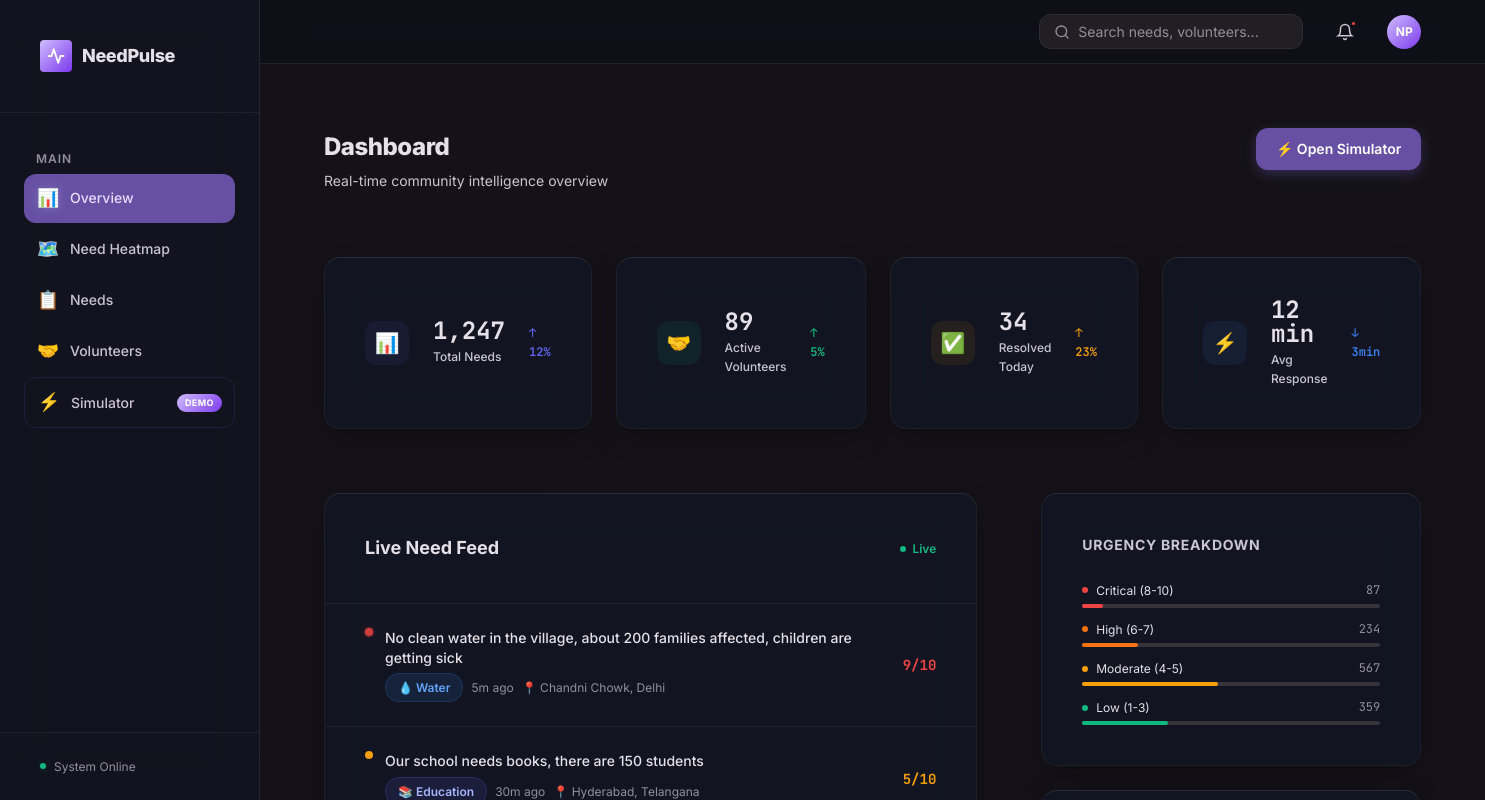
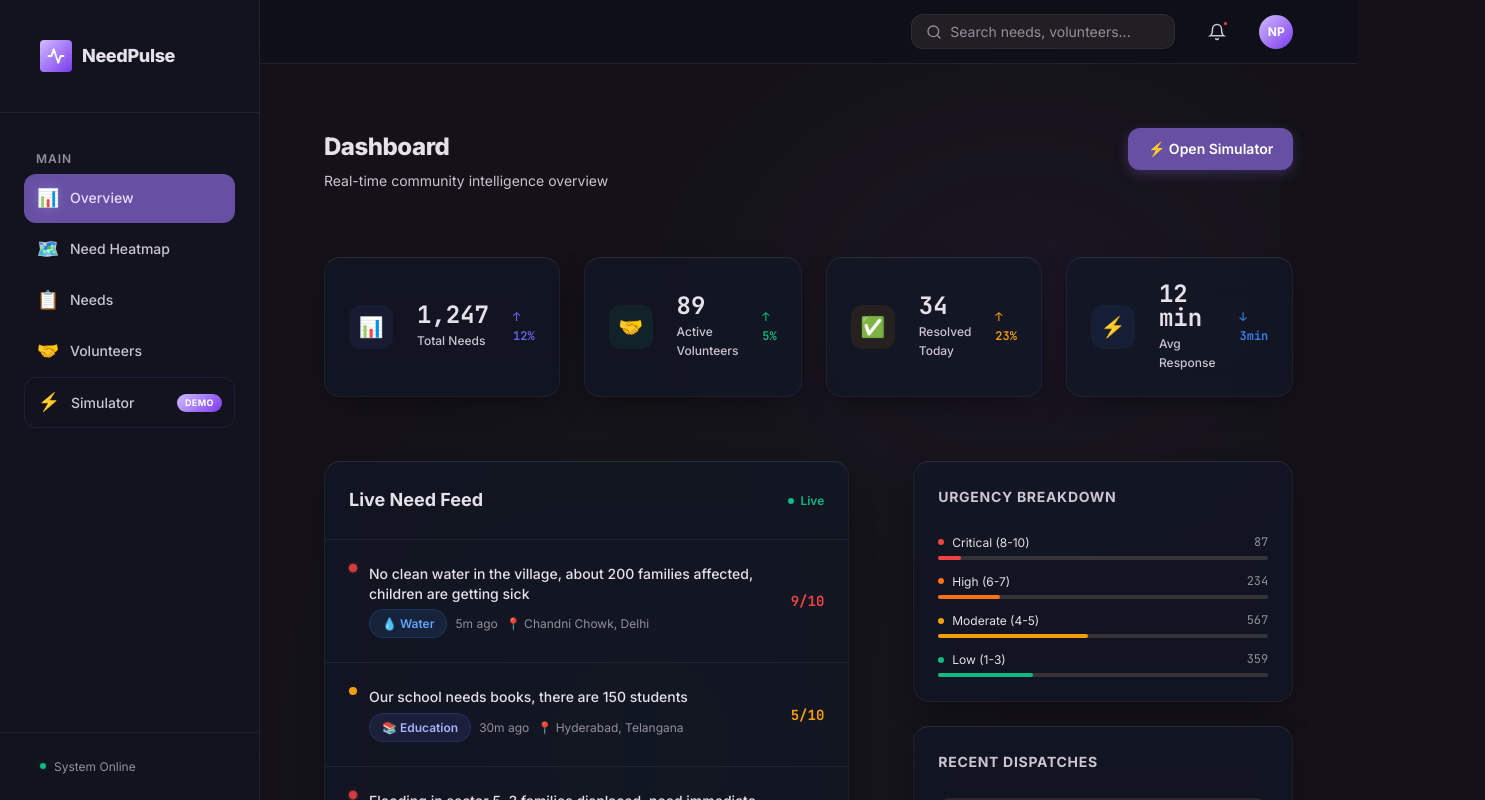
Before and after one commit to peooozz/Need-Pulse, a Next.js app: page /dashboard in a window 1280 px wide. Shown: the top 800 px of the page, 1485 px wide, since content can reach past the window. Built offline with nearby package versions, Linux system fonts and the light colour scheme.

Commit message:
Redsign UI

```diff
--- a/src/app/dashboard/overview.module.css
+++ b/src/app/dashboard/overview.module.css
@@ -18,7 +18,7 @@
 }
 .statsCard {
   display: flex; align-items: center; gap: var(--space-md);
-  padding: var(--space-lg); background: rgba(17, 24, 39, 0.65);
+  padding: var(--space-md); background: rgba(17, 24, 39, 0.65);
   backdrop-filter: blur(20px); -webkit-backdrop-filter: blur(20px);
   border: 1px solid rgba(255, 255, 255, 0.05); border-top: 1px solid rgba(255, 255, 255, 0.1);
   border-radius: var(--radius-lg); box-shadow: 0 10px 30px -10px rgba(0, 0, 0, 0.5);
@@ -66,7 +66,7 @@
 }
 .sectionHeader {
   display: flex; align-items: center; justify-content: space-between;
-  padding: var(--space-lg); border-bottom: 1px solid var(--border-subtle);
+  padding: var(--space-md); border-bottom: 1px solid var(--border-subtle);
 }
 .sectionHeader h2 { font-size: var(--text-lg); font-weight: 700; }
 .liveIndicator {
@@ -80,7 +80,7 @@
 .feedList { max-height: 480px; overflow-y: auto; }
 .feedItem {
   display: flex; align-items: center; justify-content: space-between;
-  padding: var(--space-md) var(--space-lg); border-bottom: 1px solid var(--border-subtle);
+  padding: var(--space-md) var(--space-md); border-bottom: 1px solid var(--border-subtle);
   transition: background var(--duration-fast);
 }
 .feedItem:hover { background: var(--bg-surface-hover); }
@@ -114,7 +114,7 @@
   background: rgba(17, 24, 39, 0.65); backdrop-filter: blur(20px); -webkit-backdrop-filter: blur(20px);
   border: 1px solid rgba(255, 255, 255, 0.05); border-top: 1px solid rgba(255, 255, 255, 0.1);
   box-shadow: 0 10px 30px -10px rgba(0, 0, 0, 0.5);
-  border-radius: var(--radius-lg); padding: var(--space-lg);
+  border-radius: var(--radius-lg); padding: var(--space-md);
   transition: all 0.4s cubic-bezier(0.175, 0.885, 0.32, 1.275);
 }
 .breakdownCard:hover, .assignmentsCard:hover, .categoryCard:hover {
--- a/src/styles/globals.css
+++ b/src/styles/globals.css
@@ -131,6 +131,29 @@
   --z-tooltip: 400;
   --z-toast: 500;
 
+  /* --- Glass Tier System (3D Depth) --- */
+  --glass-z1-bg: rgba(15, 13, 20, 0.55);
+  --glass-z1-blur: 12px;
+  --glass-z1-border: rgba(255, 255, 255, 0.08);
+  --glass-z1-border-top: rgba(255, 255, 255, 0.14);
+  --glass-z1-shadow: 0 4px 16px rgba(0, 0, 0, 0.4), 0 1px 3px rgba(0, 0, 0, 0.3);
+
+  --glass-z2-bg: rgba(17, 15, 24, 0.65);
+  --glass-z2-blur: 20px;
+  --glass-z2-border: rgba(255, 255, 255, 0.1);
+  --glass-z2-border-top: rgba(255, 255, 255, 0.18);
+  --glass-z2-shadow: 0 8px 32px rgba(0, 0, 0, 0.5), 0 2px 8px rgba(0, 0, 0, 0.35), 0 0 1px rgba(255, 255, 255, 0.05);
+
+  --glass-z3-bg: rgba(20, 18, 28, 0.75);
+  --glass-z3-blur: 32px;
+  --glass-z3-border: rgba(255, 255, 255, 0.12);
+  --glass-z3-border-top: rgba(255, 255, 255, 0.22);
+  --glass-z3-shadow: 0 16px 48px rgba(0, 0, 0, 0.6), 0 4px 12px rgba(0, 0, 0, 0.4), 0 0 1px rgba(255, 255, 255, 0.08);
+
+  --glass-hover-lift: -8px;
+  --glass-hover-scale: 1.015;
+  --glass-hover-glow: 0 0 30px rgba(99, 102, 241, 0.12);
+
   /* --- Layout --- */
   --sidebar-width: 260px;
   --header-height: 64px;
@@ -156,6 +179,10 @@ html {
 body {
   font-family: var(--font-sans);
   background: var(--bg-primary);
+  background-image:
+    radial-gradient(ellipse 80% 50% at 20% 80%, rgba(99, 102, 241, 0.06) 0%, transparent 50%),
+    radial-gradient(ellipse 60% 40% at 80% 20%, rgba(139, 92, 246, 0.05) 0%, transparent 50%),
+    radial-gradient(ellipse 50% 50% at 50% 50%, rgba(16, 185, 129, 0.03) 0%, transparent 60%);
   color: var(--text-primary);
   line-height: 1.6;
   min-height: 100vh;
@@ -214,12 +241,32 @@ ul, ol {
 }
 
 /* ---------- Utility Classes ---------- */
-.glass {
-  background: rgba(17, 24, 39, 0.6);
-  backdrop-filter: blur(24px);
-  -webkit-backdrop-filter: blur(24px);
-  border: 1px solid rgba(255, 255, 255, 0.08);
-  box-shadow: 0 8px 32px 0 rgba(0, 0, 0, 0.3);
+/* --- Glass Tier Utilities --- */
+.glass, .glass-z1 {
+  background: var(--glass-z1-bg);
+  backdrop-filter: blur(var(--glass-z1-blur));
+  -webkit-backdrop-filter: blur(var(--glass-z1-blur));
+  border: 1px solid var(--glass-z1-border);
+  border-top: 1px solid var(--glass-z1-border-top);
+  box-shadow: var(--glass-z1-shadow);
+}
+
+.glass-z2 {
+  background: var(--glass-z2-bg);
+  backdrop-filter: blur(var(--glass-z2-blur));
+  -webkit-backdrop-filter: blur(var(--glass-z2-blur));
+  border: 1px solid var(--glass-z2-border);
+  border-top: 1px solid var(--glass-z2-border-top);
+  box-shadow: var(--glass-z2-shadow);
+}
+
+.glass-z3 {
+  background: var(--glass-z3-bg);
+  backdrop-filter: blur(var(--glass-z3-blur));
+  -webkit-backdrop-filter: blur(var(--glass-z3-blur));
+  border: 1px solid var(--glass-z3-border);
+  border-top: 1px solid var(--glass-z3-border-top);
+  box-shadow: var(--glass-z3-shadow);
 }
 
 .glass-light {
@@ -230,21 +277,25 @@ ul, ol {
 }
 
 .card {
-  background: rgba(17, 24, 39, 0.65);
-  backdrop-filter: blur(20px);
-  -webkit-backdrop-filter: blur(20px);
-  border: 1px solid rgba(255, 255, 255, 0.05);
-  border-top: 1px solid rgba(255, 255, 255, 0.1);
+  background: var(--glass-z1-bg);
+  backdrop-filter: blur(var(--glass-z1-blur));
+  -webkit-backdrop-filter: blur(var(--glass-z1-blur));
+  border: 1px solid var(--glass-z1-border);
+  border-top: 1px solid var(--glass-z1-border-top);
   border-radius: var(--radius-lg);
-  padding: var(--space-lg);
-  box-shadow: 0 10px 30px -10px rgba(0, 0, 0, 0.5);
-  transition: all 0.4s cubic-bezier(0.175, 0.885, 0.32, 1.275);
+  padding: var(--space-md);
+  box-shadow: var(--glass-z1-shadow);
+  transition: all 0.5s cubic-bezier(0.22, 1, 0.36, 1);
 }
 
 .card:hover {
-  border-color: rgba(255, 255, 255, 0.15);
-  box-shadow: 0 20px 40px -10px rgba(0, 0, 0, 0.6), 0 0 20px rgba(99, 102, 241, 0.1);
-  transform: translateY(-4px) scale(1.01);
+  background: var(--glass-z2-bg);
+  backdrop-filter: blur(var(--glass-z2-blur));
+  -webkit-backdrop-filter: blur(var(--glass-z2-blur));
+  border-color: var(--glass-z2-border);
+  border-top-color: var(--glass-z2-border-top);
+  box-shadow: var(--glass-z2-shadow), var(--glass-hover-glow);
+  transform: translateY(var(--glass-hover-lift)) scale(var(--glass-hover-scale));
 }
 
 .badge {
@@ -525,6 +576,38 @@ ul, ol {
 .delay-600 { animation-delay: 600ms; }
 .delay-700 { animation-delay: 700ms; }
 
+/* --- Glass-specific Animations --- */
+@keyframes float-up {
+  from { opacity: 0; transform: translateY(24px) scale(0.97); }
+  to { opacity: 1; transform: translateY(0) scale(1); }
+}
+
+@keyframes glass-shimmer {
+  0% { background-position: -200% 0; }
+  100% { background-position: 200% 0; }
+}
+
+@keyframes depth-pulse {
+  0%, 100% { box-shadow: var(--glass-z1-shadow); }
+  50% { box-shadow: var(--glass-z2-shadow), 0 0 20px rgba(99, 102, 241, 0.08); }
+}
+
+@keyframes ambient-drift {
+  0%, 100% { transform: translate(0, 0) scale(1); }
+  25% { transform: translate(30px, -20px) scale(1.05); }
+  50% { transform: translate(-20px, 15px) scale(0.95); }
+  75% { transform: translate(15px, 25px) scale(1.02); }
+}
+
+@keyframes glass-refract {
+  0% { left: -30%; opacity: 0; }
+  50% { opacity: 0.6; }
+  100% { left: 130%; opacity: 0; }
+}
+
+.animate-float-up { animation: float-up 0.6s cubic-bezier(0.22, 1, 0.36, 1) both; }
+.animate-depth-pulse { animation: depth-pulse 4s ease-in-out infinite; }
+
 /* ---------- Loading Skeleton ---------- */
 .skeleton {
   background: linear-gradient(90deg, var(--bg-surface) 25%, var(--bg-surface-hover) 50%, var(--bg-surface) 75%);
```
